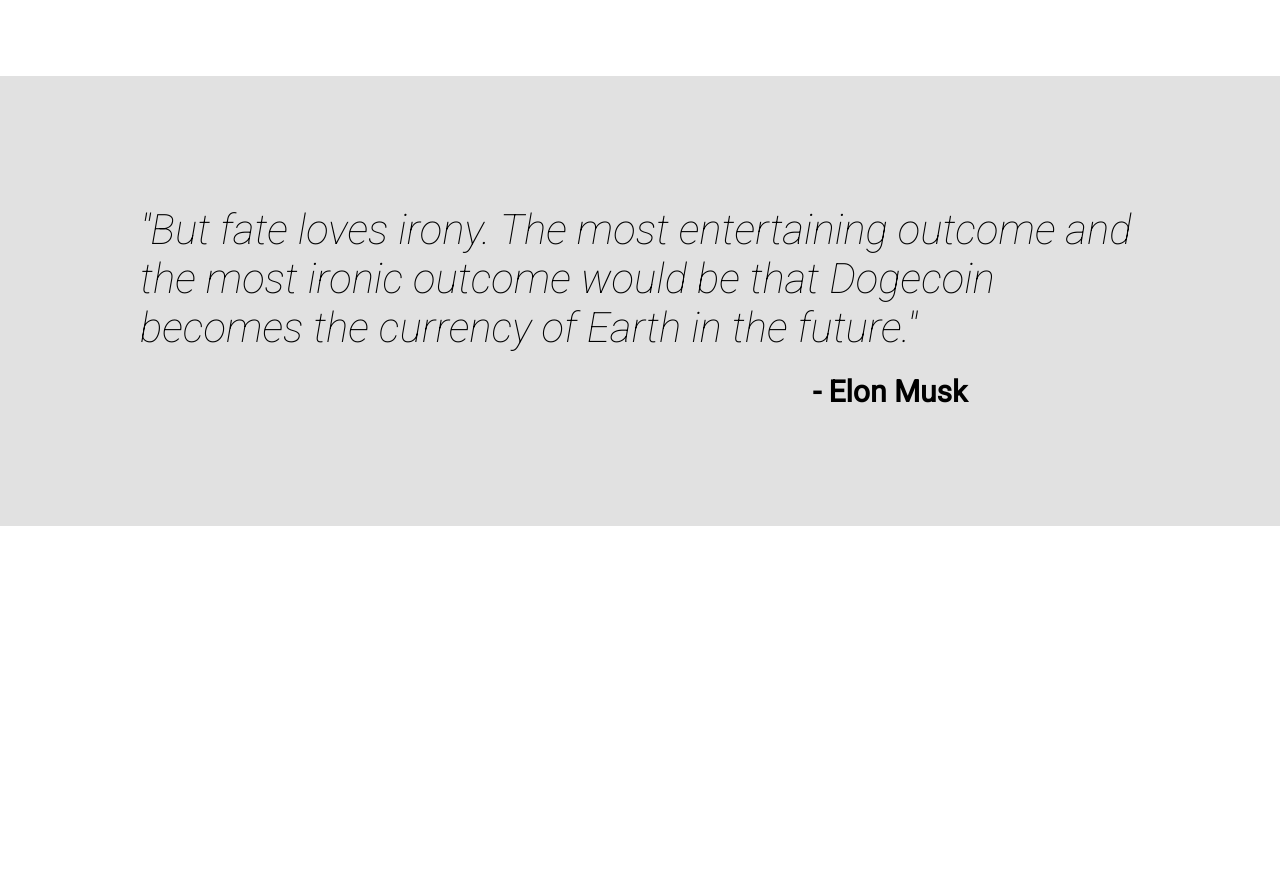
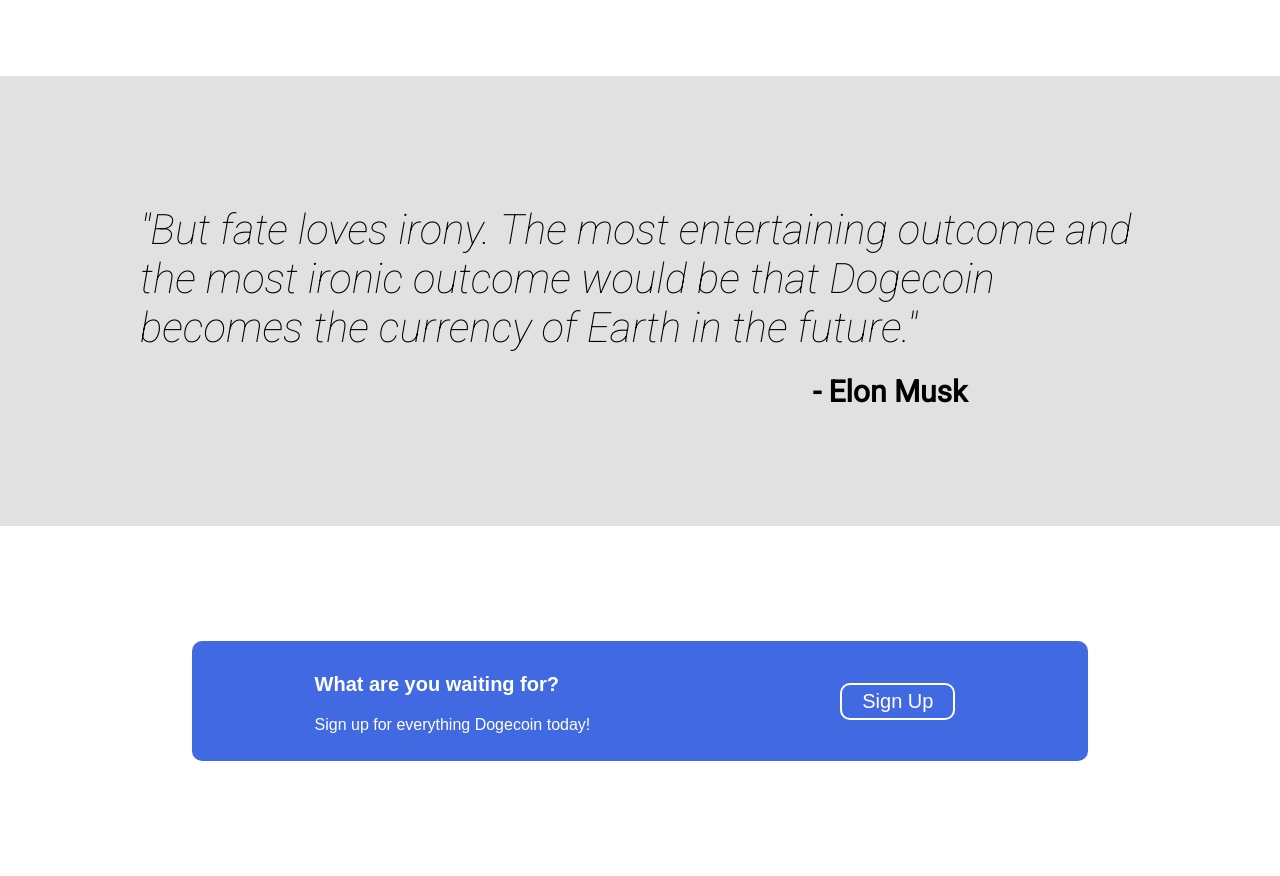
Before and after one commit to William2399/doge_coin, a plain HTML site: page index.html in a window 1280 px wide. Shown: the part 853-1729 px from the top of the page. Before the commit the page ends 1379 px from the top, so only its background shows below. Drawn offline with Linux system fonts and the light colour scheme.

Commit message:
Edit index.css, index.html

```diff
--- a/index.css
+++ b/index.css
@@ -152,6 +152,51 @@ body {
     font-weight: bolder;
     font-size: 30px;
 }
+
+.endsection {
+    display: flex;
+    width: 100%;
+    min-height: 350px;
+    justify-content: center;
+    align-items: center;
+}
+
+#signup {
+    display: flex;
+    flex-direction: row;
+    flex-wrap: wrap;
+    width: 70%;
+    height: 120px;
+    justify-content: center;
+    align-items: center;
+    background-color: #4169e1;
+    border-radius: 10px;
+    gap: 15em;
+}
+
+#signup_text {
+    text-align: left;
+    color: white;
+}
+
+#endingtext1 {
+    font-weight: bold;
+    font-size: 20px;
+}
+
+.signup_button {
+    border: 2px solid white;
+    color: white;
+    background-color: #4169e1;
+    border-radius: 10px;
+    font-size: 20px;
+    margin: 10px;
+    padding-left: 20px;
+    padding-right: 20px;
+    padding-top: 5px;
+    padding-bottom: 5px;
+}
+
 @media screen and (max-width: 1200px) {
 
     .intro_text {
@@ -184,4 +229,9 @@ body {
         font-size: 20px;
         margin-left: 0px;
     }
+
+    #signup {
+        gap: 2em;
+        height: auto;
+    }
   }
--- a/index.html
+++ b/index.html
@@ -59,6 +59,16 @@
             </p>
             <p id="elon">- Elon Musk</p>
         </div>
+
+        <div class = "endsection">
+            <div id="signup">
+                <div id="signup_text">
+                    <p id="endingtext1">What are you waiting for?</p>
+                    <p>Sign up for everything Dogecoin today!</p>
+                </div>
+                <form action=""><button href="" class="signup_button">Sign Up</button></form>
+            </div>
+        </div>
     </div>
 </body>
 </html>
```
